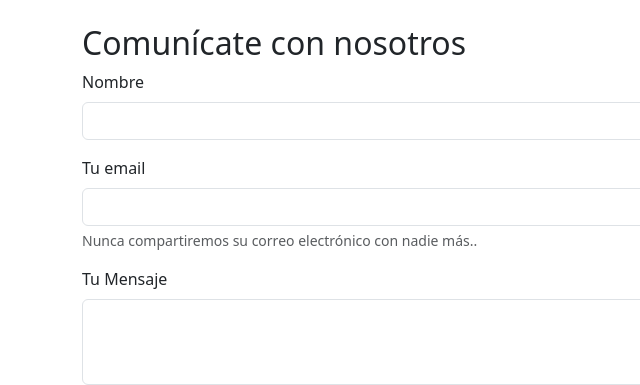
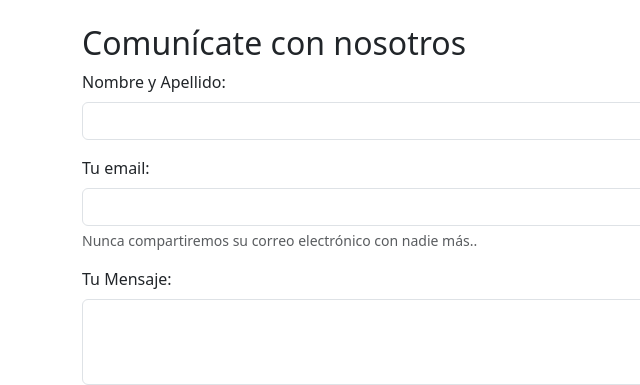
Before and after one commit to Miles-Arts/talentoTech, a plain HTML site: page proyecto/frontend/pages/contacto.html in a window 1280 px wide. Shown: the part 148-533 px from the top of the page, 0-640 px from the left. Drawn offline with nearby package versions, Linux system fonts and the light colour scheme.

```diff
--- a/proyecto/frontend/pages/contacto.html
+++ b/proyecto/frontend/pages/contacto.html
@@ -23,16 +23,17 @@
   <nav class="navbar navbar-expand-lg bg-body-tertiary bg-primary-subtle">
     <div class="container-fluid">
       <a class="navbar-brand" href="./index.html">BosquesBoy</a>
-          <button class="navbar-toggler" type="button" data-bs-toggle="collapse" data-bs-target="#navbarSupportedContent" aria-controls="navbarSupportedContent" aria-expanded="false" aria-label="Toggle navigation">
+      <button class="navbar-toggler" type="button" data-bs-toggle="collapse" data-bs-target="#navbarSupportedContent"
+        aria-controls="navbarSupportedContent" aria-expanded="false" aria-label="Toggle navigation">
         <span class="navbar-toggler-icon"></span>
       </button>
       <div class="collapse navbar-collapse" id="navbarSupportedContent">
         <ul class="navbar-nav me-auto mb-2 mb-lg-0">
           <li class="nav-item">
-                <a class="nav-link "  href="../index.html">Inicio</a>
+            <a class="nav-link " href="../index.html">Inicio</a>
           </li>
           <li class="nav-item">
-                <a class="nav-link "  href="./servicios.html">Servicio</a>
+            <a class="nav-link " href="./servicios.html">Servicio</a>
           </li>
           <li class="nav-item">
             <a class="nav-link active" aria-current="page" href="./contacto.html">Contacto</a>
@@ -70,16 +71,16 @@
 
       <form id="i-contacto-form">
         <div class="mb-3">
-              <label for="nombre" class="form-label">Nombre</label>
+          <label for="nombre" class="form-label">Nombre y Apellido:</label>
           <input type="texto" class="form-control" id="nombre">
         </div>
         <div class="mb-3">
-              <label for="email" class="form-label">Tu email</label>
-              <input type="email" class="form-control" id="Email" aria-describedby="emailHelp">
+          <label for="email" class="form-label">Tu email:</label>
+          <input type="email" class="form-control" id="email" aria-describedby="emailHelp">
           <div id="emailHelp" class="form-text">Nunca compartiremos su correo electrónico con nadie más..</div>
         </div>
         <div class="mb-3">
-              <label for="mensaje" class="form-label">Tu Mensaje</label>
+          <label for="mensaje" class="form-label">Tu Mensaje:</label>
           <textarea class="form-control" id="mensaje" rows="3"></textarea>
         </div>
 
@@ -94,9 +95,9 @@
 
     <section id="i-inf-section">
       <h3><br><strong>Información Adicional de Contacto</strong> <br> </h3>
-            <p><strong>Dirección  </strong>Calle 1234 hh </p>
-            <p><strong>Telefono:  </strong> 23344</p>
-            <p><strong>Email:  </strong> boy@bosquesboy.com</p>
+      <p><strong>Dirección </strong>Calle 1234 hh </p>
+      <p><strong>Telefono: </strong> 23344</p>
+      <p><strong>Email: </strong> boy@bosquesboy.com</p>
 
     </section>
 
@@ -114,7 +115,7 @@
   <script src="https://cdn.jsdelivr.net/npm/bootstrap@5.3.3/dist/js/bootstrap.min.js"
     integrity="sha384-0pUGZvbkm6XF6gxjEnlmuGrJXVbNuzT9qBBavbLwCsOGabYfZo0T0to5eqruptLy"
     crossorigin="anonymous"></script>
-    <script src="./js/contacto.js"></script>
+  <script src="../js/contacto.js"></script>
 </body>
 
 </html>
```
Lines whose indentation alone changed are shown as unchanged.
